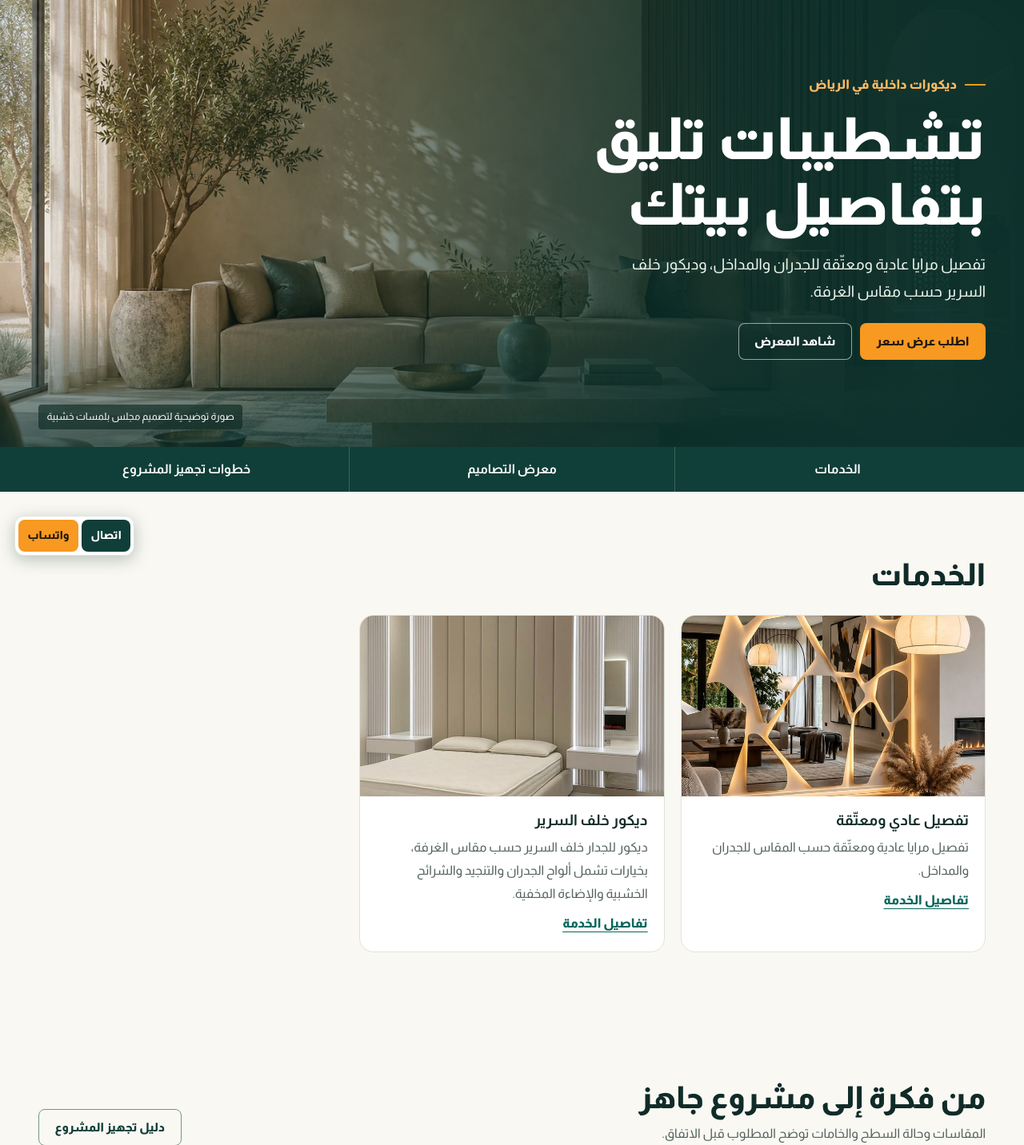
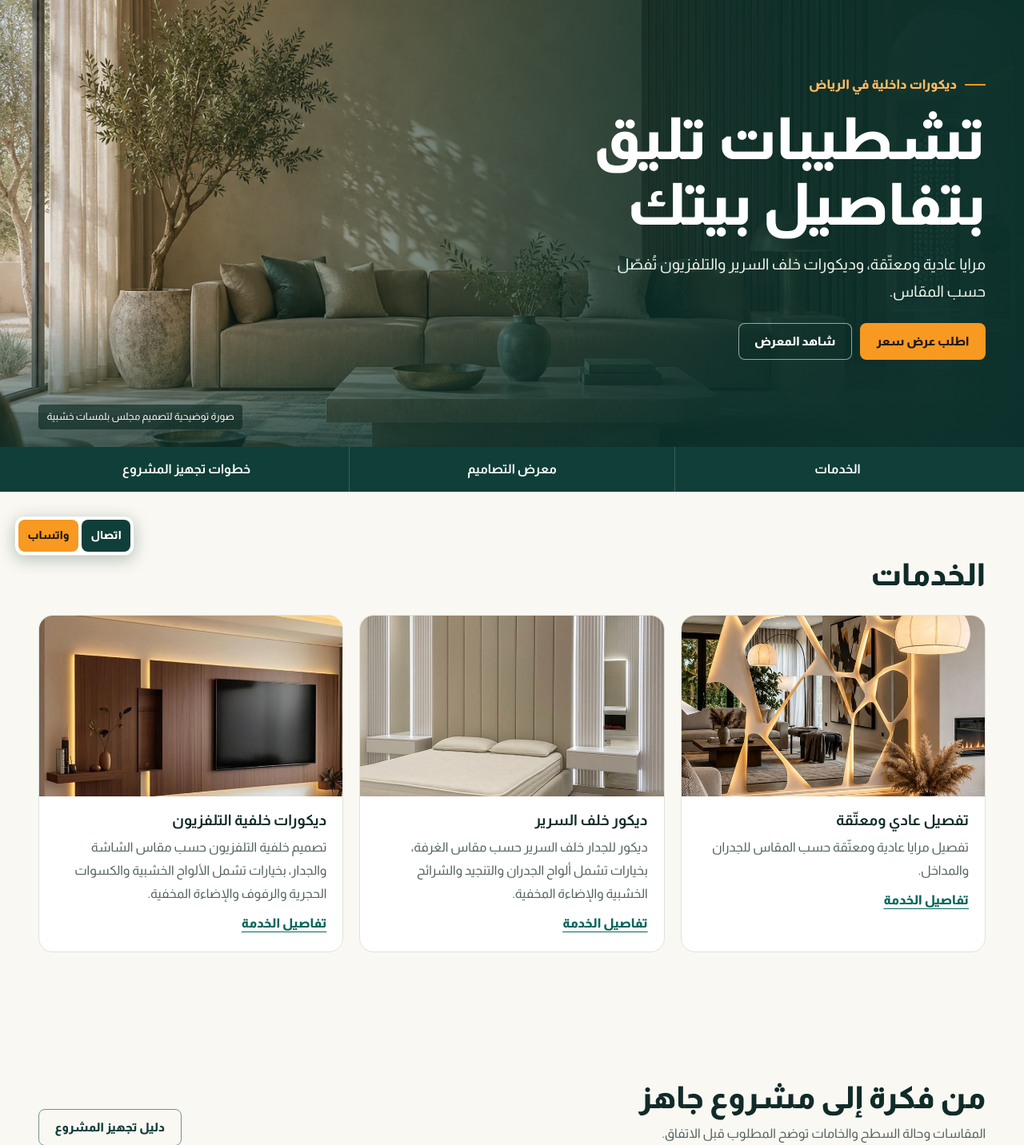
Before and after one commit to SulaimanAlsanani/riyadh-decor, a WordPress theme: template riyadh-decor/front-page.php in a window 1280 px wide. Shown: the part 90-1522 px from the top of the page at 80% size. Run offline with PHP 8.4 and a stand-in for WordPress, Linux system fonts and the light colour scheme; the site name, menu and one post (Sample post) are stand-ins, and other content is empty; some libraries are stand-ins or nearby versions.

Commit message:
Add the television wall decor service and gallery

```diff
--- a/riyadh-decor/footer.php
+++ b/riyadh-decor/footer.php
@@ -2,7 +2,7 @@
     <div class="rd-shell rd-footer-grid">
         <div>
             <a class="rd-footer-brand" href="<?php echo esc_url(rd_url()); ?>"><img src="<?php echo esc_url(rd_logo_url()); ?>" alt="" width="68" height="68"><strong>ديكورات الرياض</strong></a>
-            <p>تفصيل المرايا وديكور خلف السرير للمنازل والفلل في الرياض.</p>
+            <p>تفصيل المرايا وديكورات خلف السرير والتلفزيون للمنازل والفلل في الرياض.</p>
         </div>
         <div>
             <h2>روابط سريعة</h2>
--- a/riyadh-decor/front-page.php
+++ b/riyadh-decor/front-page.php
@@ -8,7 +8,7 @@ $services = rd_services();
         <div class="rd-shell rd-hero-content">
             <p class="rd-kicker">ديكورات داخلية في الرياض</p>
             <h1 id="rd-hero-title"><?php echo esc_html(get_theme_mod('rd_hero_title', 'تشطيبات تليق بتفاصيل بيتك')); ?></h1>
-            <p><?php echo esc_html(get_theme_mod('rd_hero_text', 'تفصيل مرايا عادية ومعتّقة للجدران والمداخل، وديكور خلف السرير حسب مقاس الغرفة.')); ?></p>
+            <p><?php echo esc_html(get_theme_mod('rd_hero_text', 'مرايا عادية ومعتّقة، وديكورات خلف السرير والتلفزيون تُفصّل حسب المقاس.')); ?></p>
             <div class="rd-actions">
                 <a class="rd-button rd-button-solid" href="#request">اطلب عرض سعر</a>
                 <a class="rd-button rd-button-light" href="<?php echo esc_url(rd_url('gallery')); ?>">شاهد المعرض</a>
--- a/riyadh-decor/functions.php
+++ b/riyadh-decor/functions.php
@@ -26,7 +26,7 @@ add_action('customize_register', function ($customize) {
         'rd_whatsapp' => ['رقم واتساب بالصيغة الدولية', '966505455984'],
         'rd_location' => ['منطقة الخدمة', 'الرياض، السعودية'],
         'rd_hero_title' => ['عنوان الواجهة الرئيسية', 'تشطيبات تليق بتفاصيل بيتك'],
-        'rd_hero_text' => ['وصف الواجهة الرئيسية', 'تفصيل مرايا عادية ومعتّقة للجدران والمداخل، وديكور خلف السرير حسب مقاس الغرفة.'],
+        'rd_hero_text' => ['وصف الواجهة الرئيسية', 'مرايا عادية ومعتّقة، وديكورات خلف السرير والتلفزيون تُفصّل حسب المقاس.'],
     ] as $key => [$label, $default]) {
         $customize->add_setting($key, ['default' => $default, 'sanitize_callback' => 'sanitize_text_field']);
         $customize->add_control($key, [
@@ -104,7 +104,7 @@ function rd_service_for_post($post_id) {
 
 function rd_description() {
     if (is_front_page()) {
-        return 'ديكورات الرياض لتفصيل المرايا العادية والمعتّقة وديكور خلف السرير حسب المقاس. شاهد التصاميم واطلب عرض سعر.';
+        return 'ديكورات الرياض لتفصيل المرايا العادية والمعتّقة وديكورات خلف السرير والتلفزيون حسب المقاس. شاهد التصاميم واطلب عرض سعر.';
     }
     $current = get_queried_object();
     if ($current instanceof WP_Post) {
@@ -118,8 +118,8 @@ function rd_description() {
             return $description;
         }
         $descriptions = [
-            'services' => 'تفصيل المرايا العادية والمعتّقة وديكور خلف السرير حسب المقاس في الرياض.',
-            'gallery' => 'معرض تصاميم المرايا العادية والمعتّقة وديكور الجدار خلف السرير.',
+            'services' => 'تفصيل المرايا العادية والمعتّقة وديكورات خلف السرير والتلفزيون حسب المقاس في الرياض.',
+            'gallery' => 'معرض تصاميم المرايا العادية والمعتّقة وديكورات خلف السرير والتلفزيون.',
             'guides' => 'أدلة ديكورات الرياض لاختيار الخامات والألوان وتجهيز المقاسات ومراجعة جودة التشطيب.',
             'contact' => 'اتصل بديكورات الرياض أو جهّز طلب عرض سعر وأرسله عبر واتساب.',
         ];
--- a/riyadh-decor/inc/catalog.php
+++ b/riyadh-decor/inc/catalog.php
@@ -31,6 +31,31 @@ function rd_services() {
             ],
             'guides' => [],
         ],
+        'tv-walls' => [
+            'name' => 'ديكورات خلفية التلفزيون',
+            'short' => 'خلفيات التلفزيون',
+            'image' => 'tv-wall-backlit-wood.jpg',
+            'portfolio' => array_keys(rd_tv_wall_media()),
+            'gallery_title' => 'صور ديكورات خلفية التلفزيون',
+            'alt' => 'شاشة تلفزيون على ألواح خشبية بإضاءة مخفية ووحدة تخزين معلّقة',
+            'intro' => 'تصميم خلفية التلفزيون حسب مقاس الشاشة والجدار، بخيارات تشمل الألواح الخشبية والكسوات الحجرية والرفوف والإضاءة المخفية.',
+            'choices' => [
+                'خلفيات خشبية أو حجرية أو بألواح سادة',
+                'شاشة معلّقة على الخلفية أو داخل تجويف بمقاسها',
+                'رفوف جانبية ووحدات تخزين سفلية وإضاءة مخفية حسب التصميم',
+            ],
+            'checks' => [
+                'أرسل صورة الجدار مع عرضه وارتفاعه.',
+                'حدّد مقاس الشاشة وأماكن المقابس ومخارج الأسلاك.',
+                'اذكر الأجهزة التي تحتاج إلى مكان في الوحدة، مثل السماعات أو جهاز الألعاب.',
+            ],
+            'price' => 'تتأثر التكلفة بمساحة الخلفية والخامات المختارة وتفاصيل الرفوف والتخزين والإضاءة.',
+            'faq' => [
+                'هل يمكن إخفاء أسلاك التلفزيون؟' => 'يمكن تخصيص مسار للأسلاك ضمن التصميم مع إبقاء المقابس في مكان يسهل الوصول إليه.',
+                'هل يناسب الديكور شاشتي الحالية؟' => 'يُراجع مقاس الشاشة ومكان الحامل لتحديد التقسيم المناسب قبل التنفيذ.',
+            ],
+            'guides' => [],
+        ],
     ];
 }
 
@@ -61,8 +86,22 @@ function rd_bedroom_media() {
     ];
 }
 
+function rd_tv_wall_media() {
+    return [
+        'tv-wall-rounded-cabinet.jpg' => ['خلفية تلفزيون بخزانة سفلية خشبية ورفوف جانبية مضاءة', 736, 981],
+        'tv-wall-floating-shelves.jpg' => ['مكان مدمج للشاشة مع رفوف خشبية ووحدة تخزين معلّقة', 735, 829],
+        'tv-wall-recessed-screen.jpg' => ['شاشة مدمجة بين ألواح فاتحة مع شريط خشبي مضاء', 736, 966],
+        'tv-wall-symmetric-shelves.jpg' => ['خلفية تلفزيون برفوف جانبية متناظرة وإضاءة دافئة', 736, 1104],
+        'tv-wall-warm-niche.jpg' => ['وحدة تلفزيون بحواف مستديرة وتجويف جانبي مضاء', 736, 736],
+        'tv-wall-backlit-wood.jpg' => ['شاشة على ألواح خشبية بإضاءة خلفية ووحدة تخزين معلّقة', 736, 922],
+        'tv-wall-stone-fireplace.jpg' => ['شاشة فوق مدفأة ديكورية بين شرائح حجرية مضاءة', 735, 835],
+        'tv-wall-stone-panels.jpg' => ['شاشة تلفزيون بين كسوتين حجريتين ووحدة سفلية فاتحة', 736, 963],
+        'tv-wall-backlit-frame.jpg' => ['شاشة داخل إطار جداري بإضاءة مخفية ومرآة جانبية', 736, 736],
+    ];
+}
+
 function rd_gallery_media() {
-    return rd_mirror_media() + rd_bedroom_media();
+    return rd_mirror_media() + rd_bedroom_media() + rd_tv_wall_media();
 }
 
 function rd_media() {
--- a/riyadh-decor/page.php
+++ b/riyadh-decor/page.php
@@ -48,12 +48,12 @@ while (have_posts()) :
         <?php rd_end_cta('ابدأ بطلب تقييم لخدمتك', $slug); ?>
     </div>
 <?php elseif ($section === 'services'): ?>
-    <?php rd_page_top('الخدمات', 'تفصيل المرايا العادية والمعتّقة وديكور خلف السرير حسب المقاس.'); ?>
+    <?php rd_page_top('الخدمات', 'تفصيل المرايا العادية والمعتّقة وديكورات خلف السرير والتلفزيون حسب المقاس.'); ?>
     <div class="rd-shell rd-section">
         <?php rd_service_cards($services); ?>
     </div>
 <?php elseif ($section === 'gallery'): ?>
-    <?php rd_page_top('معرض التصاميم', 'استعرض نماذج المرايا وديكور خلف السرير وافتح أي صورة لمعاينة تفاصيلها.'); ?>
+    <?php rd_page_top('معرض التصاميم', 'استعرض نماذج المرايا وديكورات خلف السرير والتلفزيون، وافتح أي صورة لمعاينة تفاصيلها.'); ?>
     <div class="rd-shell rd-section">
         <?php foreach ($services as $service_slug => $item): ?>
             <section class="rd-service-portfolio" aria-label="<?php echo esc_attr($item['gallery_title']); ?>">
@@ -102,7 +102,7 @@ while (have_posts()) :
     <div class="rd-shell rd-section rd-prose">
         <?php if ($section === 'about'): ?>
             <h2>خيارات تشطيب للمنازل والفلل</h2>
-            <p>ديكورات الرياض لتفصيل المرايا العادية والمعتّقة وديكور الجدار خلف السرير حسب المقاس. نراجع خيارات التشطيب والتقسيمات بحسب المساحة.</p>
+            <p>ديكورات الرياض لتفصيل المرايا العادية والمعتّقة وديكورات خلف السرير والتلفزيون حسب المقاس. نراجع خيارات التشطيب والتقسيمات بحسب المساحة.</p>
             <h2>ابدأ من وصف المساحة</h2><p>اذكر مكان المشروع وما الذي تريد تغييره. صور الموقع والمقاسات تساعد في تحديد نطاق العمل ومناقشة الخامات والموعد.</p>
             <h2>عن صور المعرض</h2><p>يحتوي الموقع على صور توضيحية للأفكار والتشطيبات. تطبّق الخامات والتصاميم حسب قياس المكان والعينات المعتمدة.</p>
         <?php elseif ($section === 'project-planning'): ?>
--- a/scripts/blueprint.json
+++ b/scripts/blueprint.json
@@ -7,7 +7,7 @@
     },
     {
       "step": "runPHP",
-      "code": "<?php require '/wordpress/wp-load.php'; $demo = get_page_by_path('hello-world', OBJECT, 'post'); if ($demo) { wp_update_post(['ID' => $demo->ID, 'post_status' => 'draft']); } $sample = get_page_by_path('sample-page'); if ($sample) { wp_update_post(['ID' => $sample->ID, 'post_status' => 'draft']); } $privacy = get_page_by_path('privacy-policy'); if ($privacy && $privacy->post_status === 'draft') { wp_update_post(['ID' => $privacy->ID, 'post_title' => 'سياسة الخصوصية', 'post_content' => '', 'post_status' => 'publish']); } update_option('blogname', 'ديكورات الرياض'); update_option('blogdescription', 'تفصيل المرايا وديكور خلف السرير في الرياض'); $result = rd_seed_content(); if (is_wp_error($result)) { throw new RuntimeException($result->get_error_message()); } global $wp_rewrite; $wp_rewrite->set_permalink_structure('/%postname%/'); flush_rewrite_rules(false);"
+      "code": "<?php require '/wordpress/wp-load.php'; $demo = get_page_by_path('hello-world', OBJECT, 'post'); if ($demo) { wp_update_post(['ID' => $demo->ID, 'post_status' => 'draft']); } $sample = get_page_by_path('sample-page'); if ($sample) { wp_update_post(['ID' => $sample->ID, 'post_status' => 'draft']); } $privacy = get_page_by_path('privacy-policy'); if ($privacy && $privacy->post_status === 'draft') { wp_update_post(['ID' => $privacy->ID, 'post_title' => 'سياسة الخصوصية', 'post_content' => '', 'post_status' => 'publish']); } update_option('blogname', 'ديكورات الرياض'); update_option('blogdescription', 'تفصيل المرايا وديكورات خلف السرير والتلفزيون في الرياض'); $result = rd_seed_content(); if (is_wp_error($result)) { throw new RuntimeException($result->get_error_message()); } global $wp_rewrite; $wp_rewrite->set_permalink_structure('/%postname%/'); flush_rewrite_rules(false);"
     }
   ]
 }
```
Also changed, not shown: riyadh-decor/assets/tv-wall-backlit-frame.jpg (added), riyadh-decor/assets/tv-wall-backlit-wood.jpg (added), riyadh-decor/assets/tv-wall-floating-shelves.jpg (added), riyadh-decor/assets/tv-wall-recessed-screen.jpg (added), riyadh-decor/assets/tv-wall-rounded-cabinet.jpg (added), riyadh-decor/assets/tv-wall-stone-fireplace.jpg (added), riyadh-decor/assets/tv-wall-stone-panels.jpg (added), riyadh-decor/assets/tv-wall-symmetric-shelves.jpg (added), riyadh-decor/assets/tv-wall-warm-niche.jpg (added).
